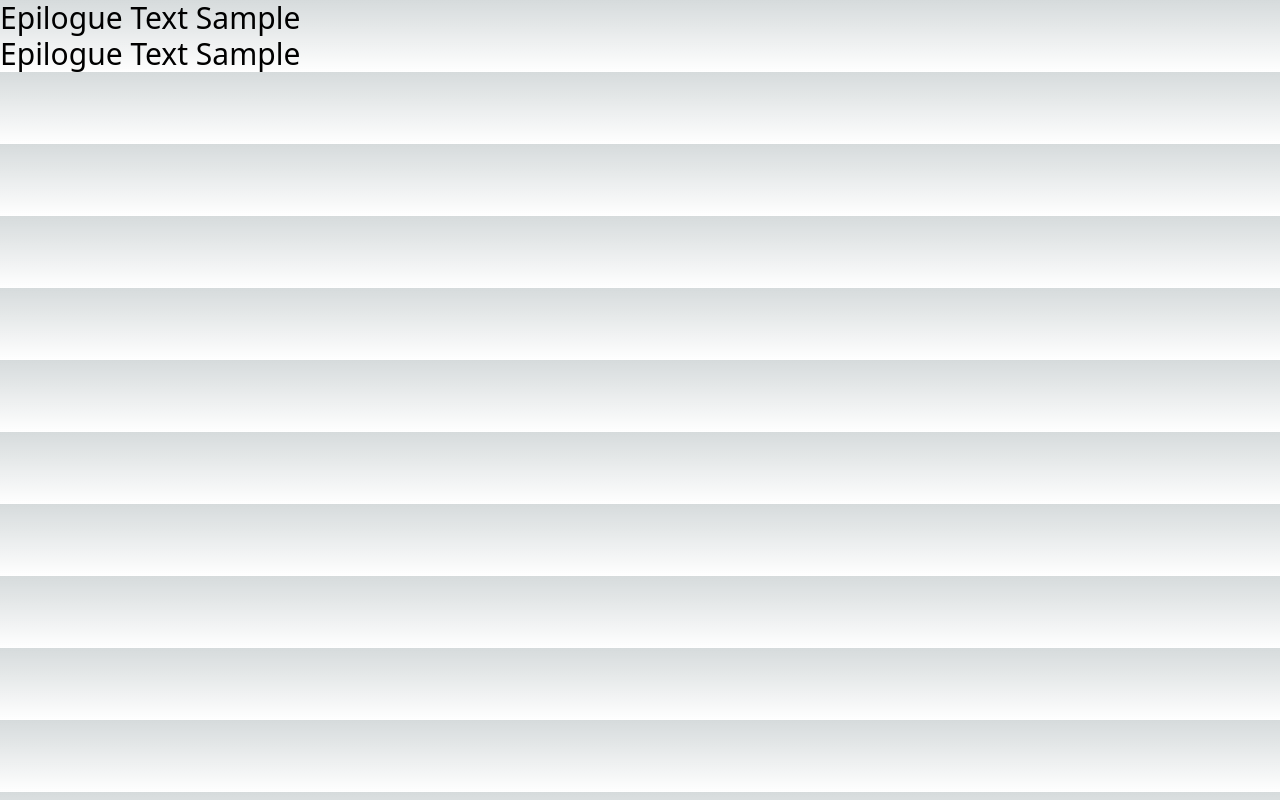
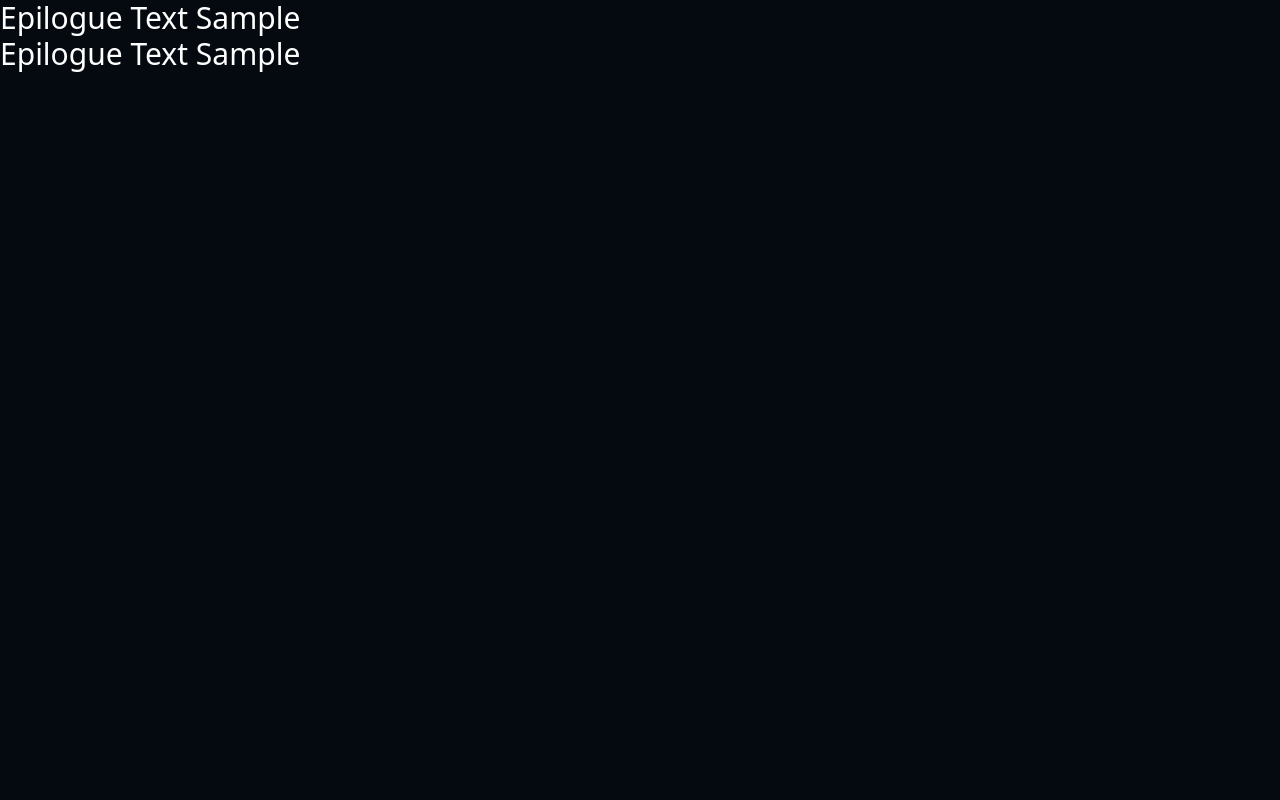
Before and after one commit to rikkilanz/opus-space, a Next.js app: page / in a window 1280 px wide. Built offline with nearby package versions, Linux system fonts and the light colour scheme.

Commit message:
colors added

```diff
--- a/app/globals.css
+++ b/app/globals.css
@@ -28,26 +28,6 @@
   src: url('./assets/fonts/opensaucesans/OpenSauceSans-LightItalic.ttf');
 }
 
-:root {
-  --foreground-rgb: 0, 0, 0;
-  --background-start-rgb: 214, 219, 220;
-  --background-end-rgb: 255, 255, 255;
+body {
+  color: white;
 }
-
-@media (prefers-color-scheme: dark) {
-  :root {
-    --foreground-rgb: 255, 255, 255;
-    --background-start-rgb: 0, 0, 0;
-    --background-end-rgb: 0, 0, 0;
-  }
-}
-
-body {
-  color: rgb(var(--foreground-rgb));
-  background: linear-gradient(
-      to bottom,
-      transparent,
-      rgb(var(--background-end-rgb))
-    )
-    rgb(var(--background-start-rgb));
-}
--- a/app/layout.tsx
+++ b/app/layout.tsx
@@ -17,7 +17,7 @@ export default function RootLayout({
 }) {
   return (
     <html lang="en">
-      <body>{children}</body>
+      <body className='bg-black'>{children}</body>
     </html>
   )
 }
--- a/tailwind.config.ts
+++ b/tailwind.config.ts
@@ -8,6 +8,12 @@ const config: Config = {
   ],
   theme: {
     extend: {
+      colors: {
+        primary: '#5561FB',
+        secondary: '#C746E7',
+        black: '#050A11',
+        white: '#FFFFFF',
+      },
       backgroundImage: {
         'gradient-radial': 'radial-gradient(var(--tw-gradient-stops))',
         'gradient-conic':
```
